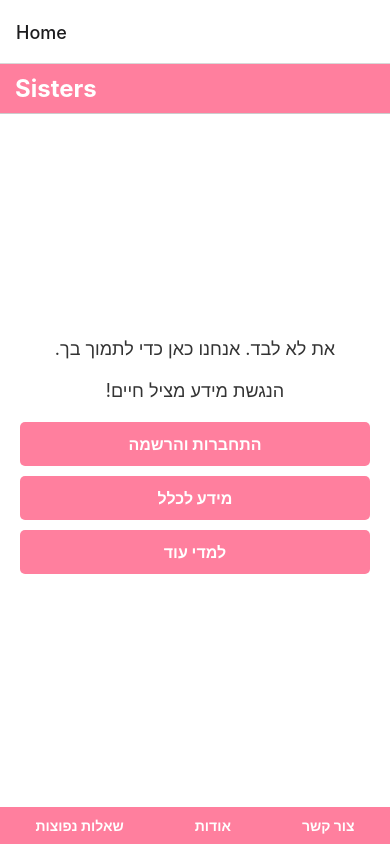
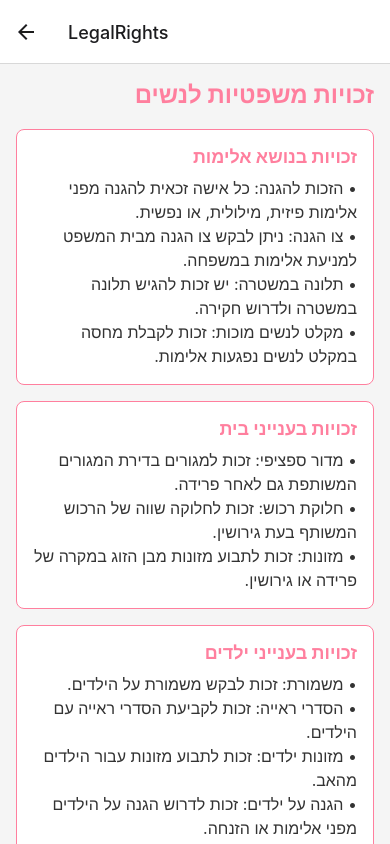
Before and after one commit to rotemhadad/Sisters, a React Native app in the folder sisterss/: screen /LegalRights in a window 390 px wide. Built offline with nearby package versions, Linux system fonts and the light colour scheme; no server answers.

Commit message:
legal rights

```diff
--- a/sisterss/App.js
+++ b/sisterss/App.js
@@ -26,6 +26,8 @@ import GovInfoScreen from './components/GovInfoScreen';
 import LearnMoreScreen from './components/LearnMoreScreen';
 import ProfileScreen from './components/Profile/Profile';
 import TermsAndConditionsScreen from './components/TermsAndConditionsScreen';
+import LegalRightsScreen from './components/LegalRightsScreen';
+
 // import { I18nManager } from 'react-native';
 // I18nManager.allowRTL(false);
 //const Stack = createStackNavigator();
@@ -56,6 +58,7 @@ const App = () => {
         <Stack.Screen name="LearnMore" component={LearnMoreScreen} />
         <Stack.Screen name="Profile" component={ProfileScreen} />
         <Stack.Screen name="TermsAndConditions" component={TermsAndConditionsScreen} options={{ title: 'Terms and Conditions' }} />
+        <Stack.Screen name="LegalRights" component={LegalRightsScreen} />
       </Stack.Navigator>
       {/* </View> */}
     </NavigationContainer>
--- a/sisterss/components/ForumScreen.js
+++ b/sisterss/components/ForumScreen.js
@@ -1,12 +1,12 @@
 import React, { useState, useEffect } from 'react';
 import { View, Text, FlatList, TouchableOpacity, Image, TextInput, StyleSheet, Alert, Switch, ScrollView } from 'react-native';
 import { Picker } from '@react-native-picker/picker';
-import { getFirestore, collection, addDoc, getDocs, doc, updateDoc, arrayUnion, arrayRemove } from 'firebase/firestore';
+import { getFirestore, collection, addDoc, getDocs, doc, updateDoc, arrayUnion, arrayRemove, deleteDoc } from 'firebase/firestore';
 import { getAuth } from 'firebase/auth';
 import * as ImagePicker from 'expo-image-picker';
 import { useNavigation } from '@react-navigation/native';
 
-const ForumScreen = ({ navigation }) => {  // Corrected here
+const ForumScreen = ({ navigation }) => {
   const [posts, setPosts] = useState([]);
   const [newPost, setNewPost] = useState({ title: '', subject: '', content: '', isAnonymous: false, image: null });
   const [comments, setComments] = useState({});
@@ -131,6 +131,24 @@ const ForumScreen = ({ navigation }) => {  // Corrected here
     }
   };
 
+  const deletePost = async (postId) => {
+    try {
+      const user = auth.currentUser;
+      const postRef = doc(db, 'posts', postId);
+      const post = posts.find(post => post.id === postId);
+
+      if (user && post.authorId === user.uid) {
+        await deleteDoc(postRef);
+        fetchPosts();
+      } else {
+        Alert.alert('Unauthorized', 'You are not authorized to delete this post.');
+      }
+    } catch (error) {
+      console.error('Error deleting post:', error);
+      Alert.alert('Error', 'Failed to delete post. Please try again.');
+    }
+  };
+
   const pickImage = async () => {
     let result = await ImagePicker.launchImageLibraryAsync({
       mediaTypes: ImagePicker.MediaTypeOptions.Images,
@@ -153,6 +171,11 @@ const ForumScreen = ({ navigation }) => {  // Corrected here
       <Text style={styles.postTitle}>{item.title}</Text>
       <Text style={styles.postSubject}>{item.subject}</Text>
       <Text style={styles.postContent}>{item.content}</Text>
+      {item.authorId === auth.currentUser?.uid && (
+        <TouchableOpacity onPress={() => deletePost(item.id)} style={styles.deleteButton}>
+          <Text style={{ color: '#FFF' }}>מחק פוסט</Text>
+        </TouchableOpacity>
+      )}
       <TouchableOpacity onPress={() => toggleLikePost(item.id)} style={styles.likeButton}>
         <Text>{likedPosts.includes(item.id) ? 'להוריד אהבתי' : 'אהבתי'} ({item.likes.length})</Text>
       </TouchableOpacity>
@@ -180,9 +203,8 @@ const ForumScreen = ({ navigation }) => {  // Corrected here
   return (
     <ScrollView contentContainerStyle={styles.container}>
       <TouchableOpacity style={styles.title} onPress={() => navigation.navigate('TermsAndConditions')}>
-        <Text style={styles.title}>אנא קראי את התנאים ותקנון</Text>
-    </TouchableOpacity>
-
+        <Text style={styles.titleText}>אנא קראי את התנאים ותקנון</Text>
+      </TouchableOpacity>
 
       <View style={styles.uploadContainer}>
         <TextInput
@@ -250,6 +272,10 @@ const styles = StyleSheet.create({
     borderWidth: 0.7,
     borderColor: '#FFFFFF',
     borderRadius: 5,
+    marginBottom: 10,
+  },
+  titleText: {
+    color: '#FFFFFF',
   },
   input: {
     borderWidth: 1,
@@ -312,6 +338,14 @@ const styles = StyleSheet.create({
     width: 120,
     borderRadius: 5,
   },
+  deleteButton: {
+    backgroundColor: '#FF6347',
+    padding: 5,
+    alignItems: 'center',
+    marginBottom: 10,
+    width: 120,
+    borderRadius: 5,
+  },
   commentContainer: {
     borderRadius: 5,
     marginLeft: 10,
--- a/sisterss/components/GuestScreen.js
+++ b/sisterss/components/GuestScreen.js
@@ -101,6 +101,9 @@ const GuestScreen = ({ navigation }) => {
                         <TouchableOpacity style={commonStyles.menuItem} onPress={() => navigateToPage('GovInfoScreen')}>
                             <Text style={commonStyles.menuItemText}>מידע ממשלתי לסיוע</Text>
                         </TouchableOpacity>
+                        <TouchableOpacity style={commonStyles.menuItem} onPress={() => navigateToPage('LegalRights')}>
+                            <Text style={commonStyles.menuItemText}>זכויות משפטיות</Text>
+                        </TouchableOpacity>
                     </View>
                 </TouchableWithoutFeedback>
             </Modal>
--- /dev/null
+++ b/sisterss/components/LegalRightsScreen.js
@@ -0,0 +1,130 @@
+import React from 'react';
+import { View, Text, StyleSheet, ScrollView, TouchableOpacity, Linking, I18nManager } from 'react-native';
+
+// Force RTL layout
+I18nManager.forceRTL(true);
+
+const LegalRightsScreen = () => {
+  const openPhoneNumber = (number) => {
+    Linking.openURL(`tel:${number}`);
+  };
+
+  return (
+    <ScrollView style={styles.container}>
+      <Text style={styles.title}>זכויות משפטיות לנשים</Text>
+
+      <View style={styles.section}>
+        <Text style={styles.sectionTitle}>זכויות בנושא אלימות</Text>
+        <Text style={styles.content}>
+          • הזכות להגנה: כל אישה זכאית להגנה מפני אלימות פיזית, מילולית, או נפשית.
+          {'\n'}• צו הגנה: ניתן לבקש צו הגנה מבית המשפט למניעת אלימות במשפחה.
+          {'\n'}• תלונה במשטרה: יש זכות להגיש תלונה במשטרה ולדרוש חקירה.
+          {'\n'}• מקלט לנשים מוכות: זכות לקבלת מחסה במקלט לנשים נפגעות אלימות.
+        </Text>
+      </View>
+
+      <View style={styles.section}>
+        <Text style={styles.sectionTitle}>זכויות בענייני בית</Text>
+        <Text style={styles.content}>
+          • מדור ספציפי: זכות למגורים בדירת המגורים המשותפת גם לאחר פרידה.
+          {'\n'}• חלוקת רכוש: זכות לחלוקה שווה של הרכוש המשותף בעת גירושין.
+          {'\n'}• מזונות: זכות לתבוע מזונות מבן הזוג במקרה של פרידה או גירושין.
+        </Text>
+      </View>
+
+      <View style={styles.section}>
+        <Text style={styles.sectionTitle}>זכויות בענייני ילדים</Text>
+        <Text style={styles.content}>
+          • משמורת: זכות לבקש משמורת על הילדים.
+          {'\n'}• הסדרי ראייה: זכות לקביעת הסדרי ראייה עם הילדים.
+          {'\n'}• מזונות ילדים: זכות לתבוע מזונות עבור הילדים מהאב.
+          {'\n'}• הגנה על ילדים: זכות לדרוש הגנה על הילדים מפני אלימות או הזנחה.
+        </Text>
+      </View>
+
+      <View style={styles.section}>
+        <Text style={styles.sectionTitle}>מספרי טלפון חשובים</Text>
+        <Text style={styles.content}>משטרה:</Text>
+        <TouchableOpacity onPress={() => openPhoneNumber('100')}>
+          <Text style={styles.phoneNumber}> 100</Text>
+        </TouchableOpacity>
+        <TouchableOpacity onPress={() => openPhoneNumber('1202')}>
+        <Text style={styles.content}>קו החירום לנפגעות תקיפה מינית:</Text>
+          <Text style={styles.phoneNumber}> 1202</Text>
+        </TouchableOpacity>
+        <TouchableOpacity onPress={() => openPhoneNumber('118')}>
+        <Text style={styles.content}>מוקד רווחה:</Text>
+          <Text style={styles.phoneNumber}> 118</Text>
+        </TouchableOpacity>
+        <TouchableOpacity onPress={() => openPhoneNumber('1-800-220-000')}>
+        <Text style={styles.content}>קו חירום ארצי למניעת אלימות במשפחה:</Text>
+          <Text style={styles.phoneNumber}> 1-800-220-000</Text>
+        </TouchableOpacity>
+        <TouchableOpacity onPress={() => openPhoneNumber('	03-5254422')}>
+        <Text style={styles.content}>נעמ"ת - תנועת נשים עובדות ומתנדבות:</Text>
+          <Text style={styles.phoneNumber}> 	03-5254422</Text>
+        </TouchableOpacity>
+        <TouchableOpacity onPress={() => openPhoneNumber('118')}>
+        <Text style={styles.content}>מוקד מידע וסיוע:</Text>
+          <Text style={styles.phoneNumber}>118</Text>
+        </TouchableOpacity>
+      </View>
+
+      <Text style={styles.disclaimer}>
+        הערה: מידע זה הוא כללי בלבד ואינו מהווה ייעוץ משפטי. לקבלת ייעוץ משפטי מקצועי, יש לפנות לעורך דין.
+      </Text>
+    </ScrollView>
+  );
+};
+
+const styles = StyleSheet.create({
+  container: {
+    flex: 1,
+    padding: 16,
+    backgroundColor: '#f5f5f5',
+  },
+  title: {
+    fontSize: 24,
+    fontWeight: 'bold',
+    textAlign: 'right',
+    marginBottom: 20,
+    color: '#ff7f9e',
+  },
+  section: {
+    backgroundColor: '#fff',
+    borderRadius: 8,
+    padding: 16,
+    marginBottom: 16,
+    borderWidth: 1,
+    borderColor: '#ff7f9e',
+  },
+  sectionTitle: {
+    fontSize: 18,
+    fontWeight: 'bold',
+    marginBottom: 8,
+    color: '#ff7f9e',
+    textAlign: 'right',
+  },
+  content: {
+    fontSize: 16,
+    lineHeight: 24,
+    color: '#333',
+    textAlign: 'right',
+  },
+  phoneNumber: {
+    fontSize: 16,
+    color: '#ff7f9e',
+    marginBottom: 8,
+    textDecorationLine: 'underline',
+    textAlign: 'right',
+  },
+  disclaimer: {
+    fontSize: 14,
+    fontStyle: 'italic',
+    textAlign: 'right',
+    marginTop: 16,
+    color: '#666',
+  },
+});
+
+export default LegalRightsScreen;
```
